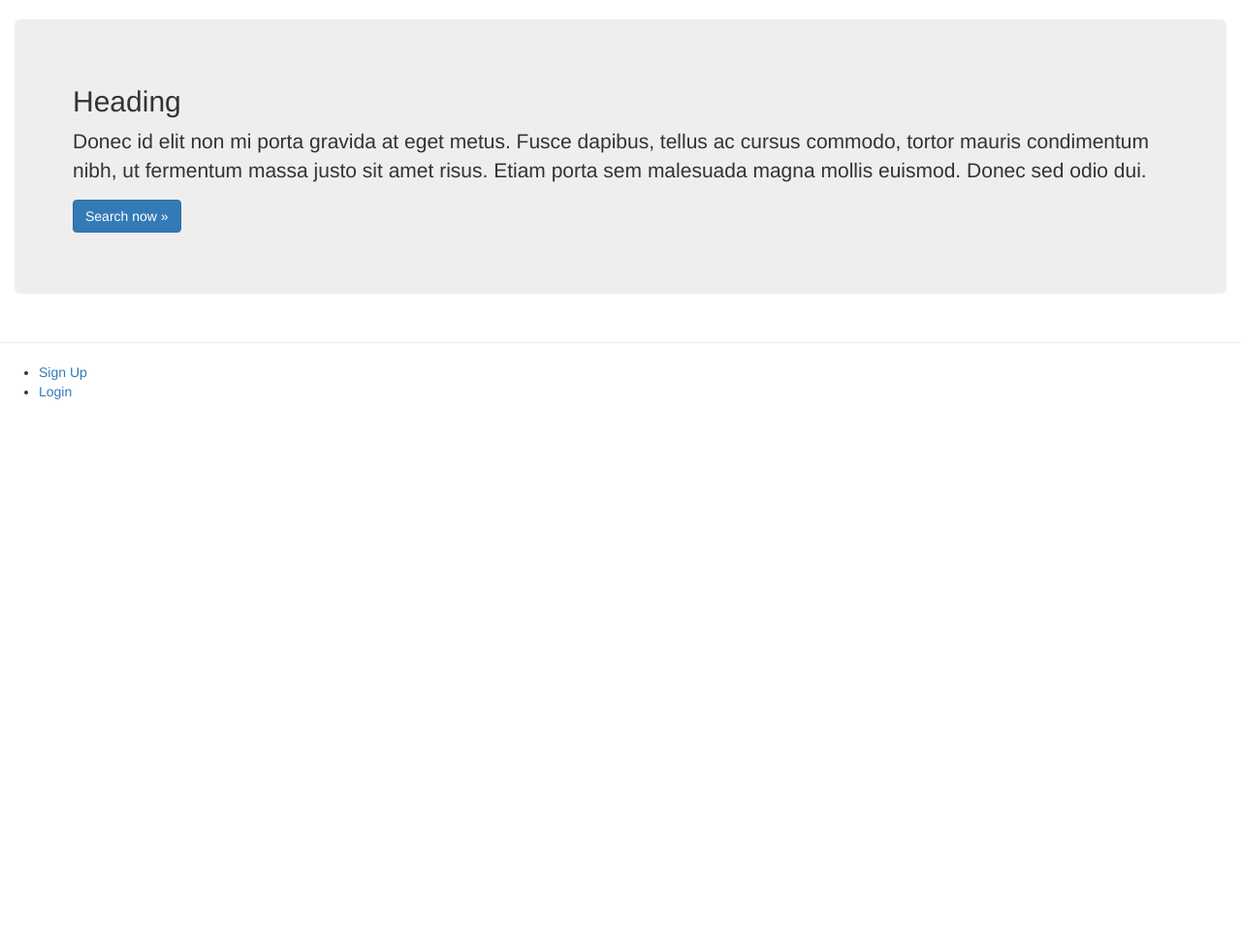
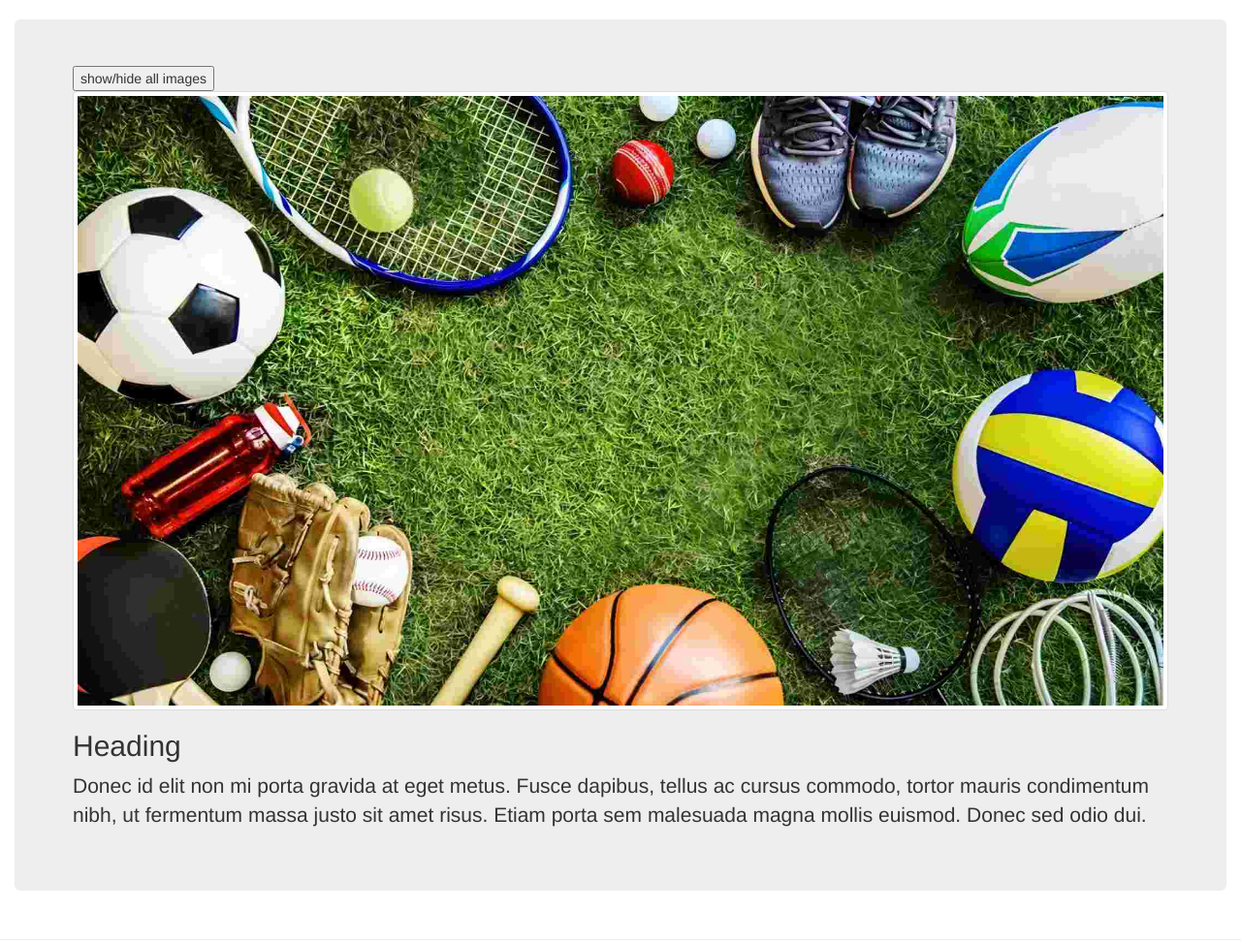
Before and after one commit to Tianjiao-XU/club-management, a Django app: page /club/contact/ in a window 1280 px wide. Shown: the part 100-1073 px from the top of the page at 97% size. Before the commit the page ends 512 px from the top, so only its background shows below. Run offline with Django 4.2, Linux system fonts and the light colour scheme; some libraries are stand-ins or nearby versions.

Commit message:
Try using jQuery

```diff
--- a/club/templates/club/contact.html
+++ b/club/templates/club/contact.html
@@ -1,12 +1,25 @@
 {% extends 'club/base.html' %}
 {% load static %}
-
 {% block title_block %}
     Contact
 {% endblock %}
-
+{% block header_block %}
+    <script src="https://cdn.staticfile.org/jquery/1.10.2/jquery.min.js">
+    </script>
+    <script>
+        $(document).ready(function () {
+            $("button").click(function () {
+                $("#div1").fadeToggle("slow");
+            });
+        });
+    </script>
+{% endblock %}
 {% block body_block %}
     <div class="jumbotron">
+        <button>show/hide all images</button>
+        <div id="div1">
+            <img src="/static/images/sports.jpg" class="img-thumbnail" alt="Responsive image"/>
+        </div>
         <h2>
             Heading
         </h2>
@@ -16,7 +29,6 @@
             mollis euismod. Donec sed odio dui.
         </p>
         <p>
-        <a class="btn btn-primary btn-large" href="{% url 'club:search' %}">Search now »</a>
         </p>
     </div>
 {% endblock %}
```
Lines whose indentation alone changed are shown as unchanged.
